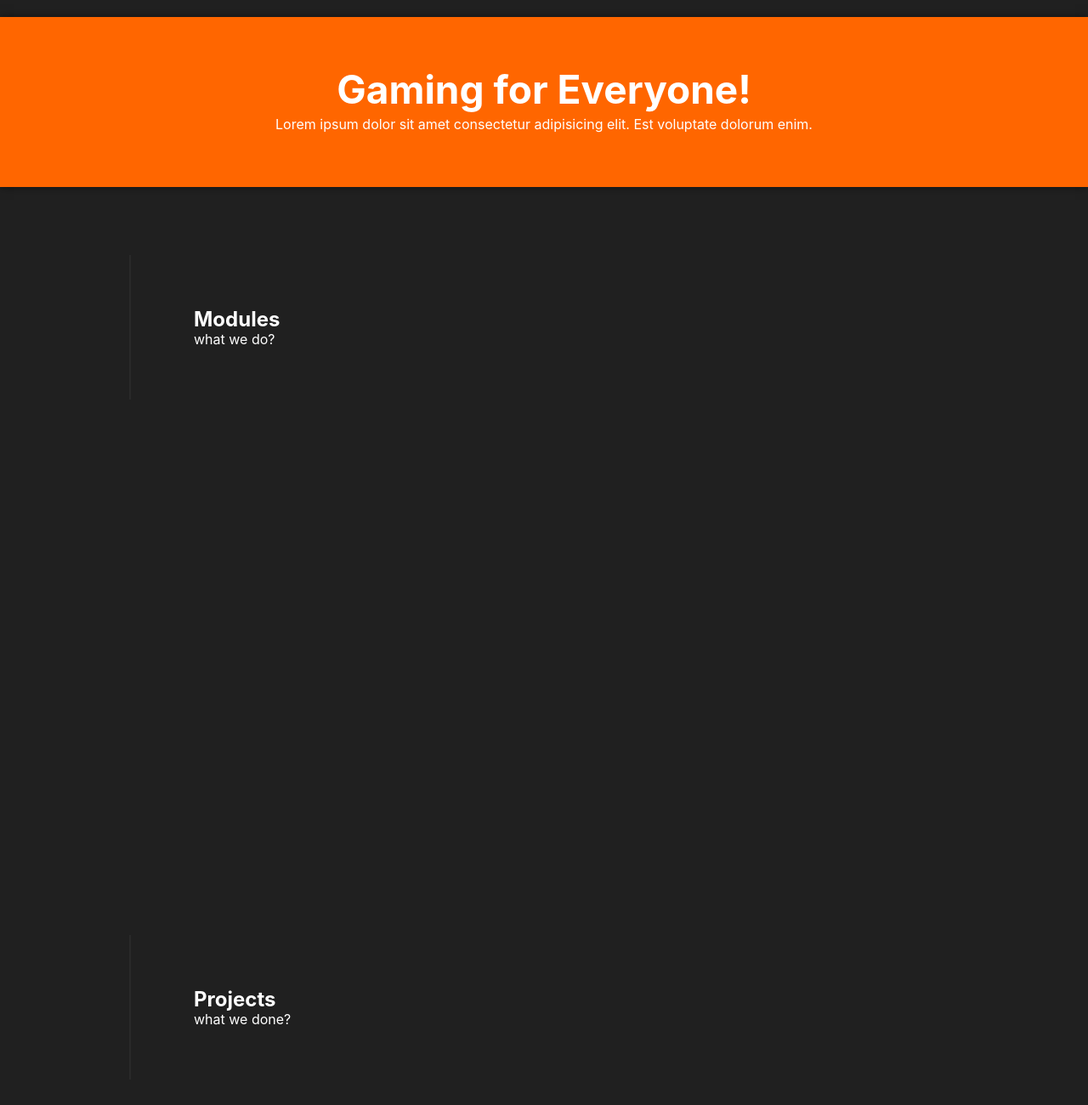
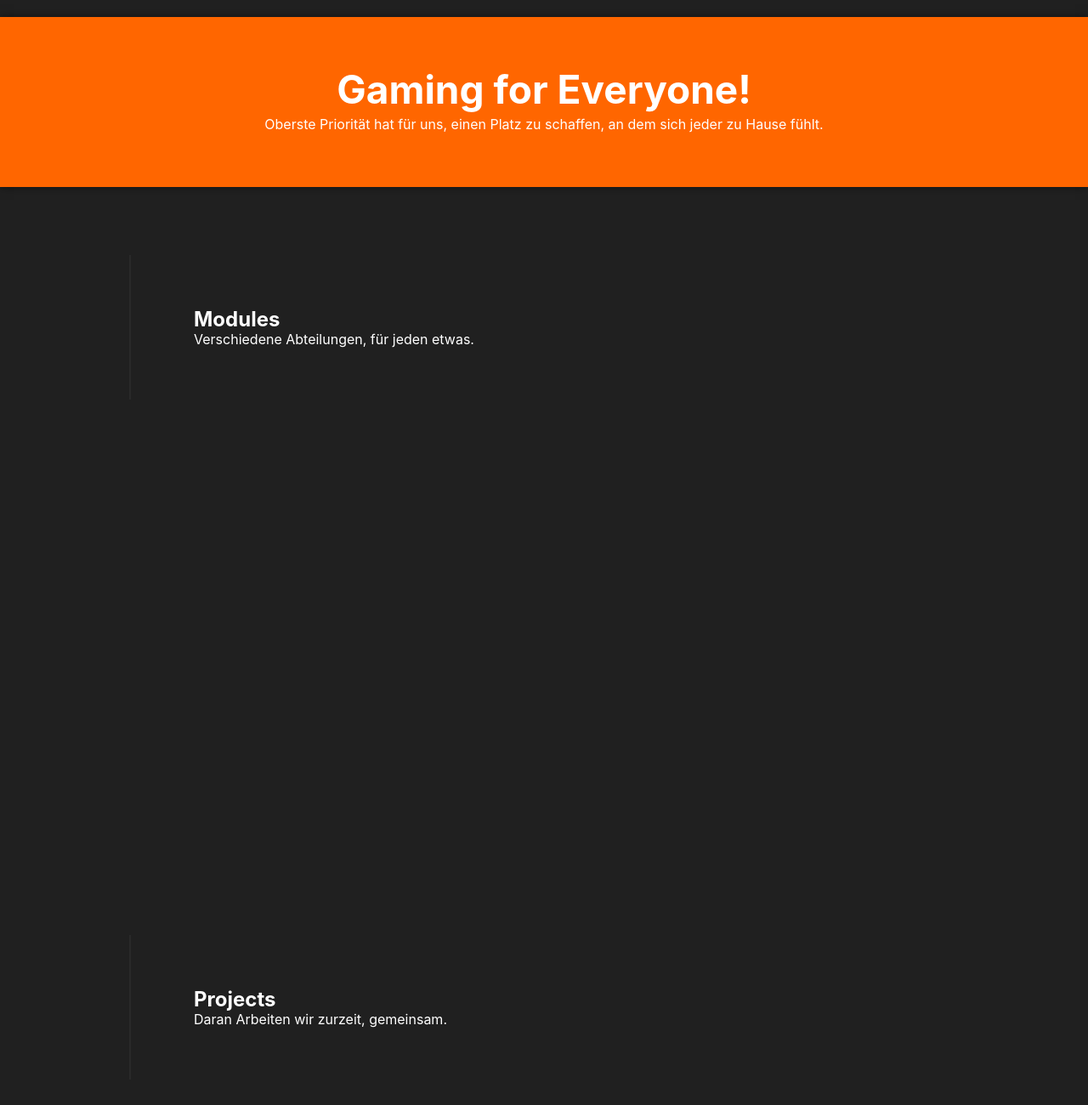
Before and after one commit to Just-Look-Network/JL_LandingPage, a website built with Parcel: page src/index.html in a window 1280 px wide. Shown: the part 780-2080 px from the top of the page at 85% size. Built offline with nearby package versions, Linux system fonts and the light colour scheme.

Commit message:
headline changes

```diff
--- a/src/index.html
+++ b/src/index.html
@@ -86,9 +86,9 @@
 
             <section class="divider bg-primary">
                 <div class="container">
-                    <h1 class="title">Gaming for Everyone!</h1>
+                    <h2 class="title">Gaming for Everyone!</h2>
                     <p class="desc">
-                        Lorem ipsum dolor sit amet consectetur adipisicing elit. Est voluptate dolorum enim.
+                        Oberste Priorität hat für uns, einen Platz zu schaffen, an dem sich jeder zu Hause fühlt.
                     </p>
                 </div>
             </section>
@@ -99,7 +99,7 @@
 
                     <div class="headline">
                         <h2>Modules</h2>
-                        <p>what we do?</p>
+                        <p>Verschiedene Abteilungen, für jeden etwas.</p>
                     </div>
                 </div>
             </section>
@@ -110,7 +110,7 @@
 
                     <div class="headline">
                         <h2>Projects</h2>
-                        <p>what we done?</p>
+                        <p>Daran Arbeiten wir zurzeit, gemeinsam.</p>
                     </div>
                 </div>
             </section>
@@ -126,7 +126,7 @@
 
                     <div class="headline">
                         <h2>Media</h2>
-                        <p>look at that!</p>
+                        <p>Momente, die wir zusammen geschaffen haben.</p>
                     </div>
                 </div>
             </section>
```
